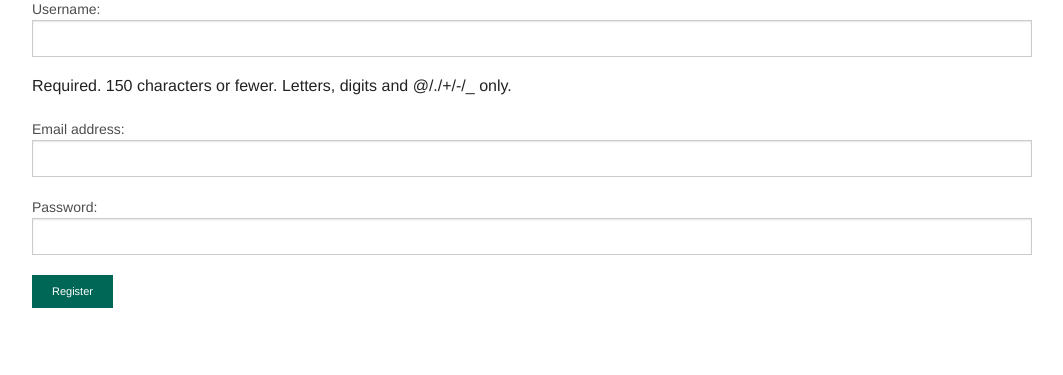
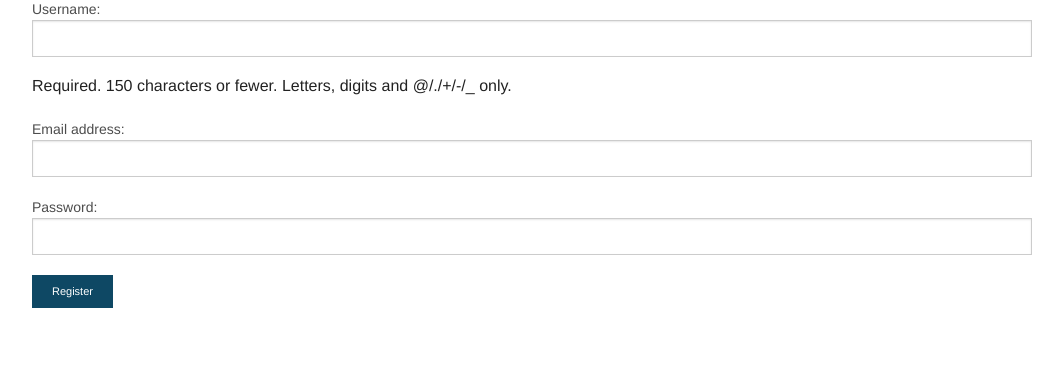
Before and after one commit to jhobbs/mathquizweb, a Django app: page /accounts/register/ in a window 1280 px wide. Shown: the part 109-484 px from the top of the page, without its empty margins (108-1171 px from the left). Run offline with Django 3.2, Linux system fonts and the light colour scheme; some libraries are stand-ins or nearby versions.

Commit message:
Improve the button colors.

```diff
--- a/mathquizweb/mathquizweb/static/css/override.css
+++ b/mathquizweb/mathquizweb/static/css/override.css
@@ -14,11 +14,11 @@
 }
 
 .button {
-  background-color: #006756;
+  background-color: #0E4864;
 }
 
 .button:hover {
-  background-color: #00362D;
+  background-color: #03364F;
 }
 
 .button.alert:hover {
```
